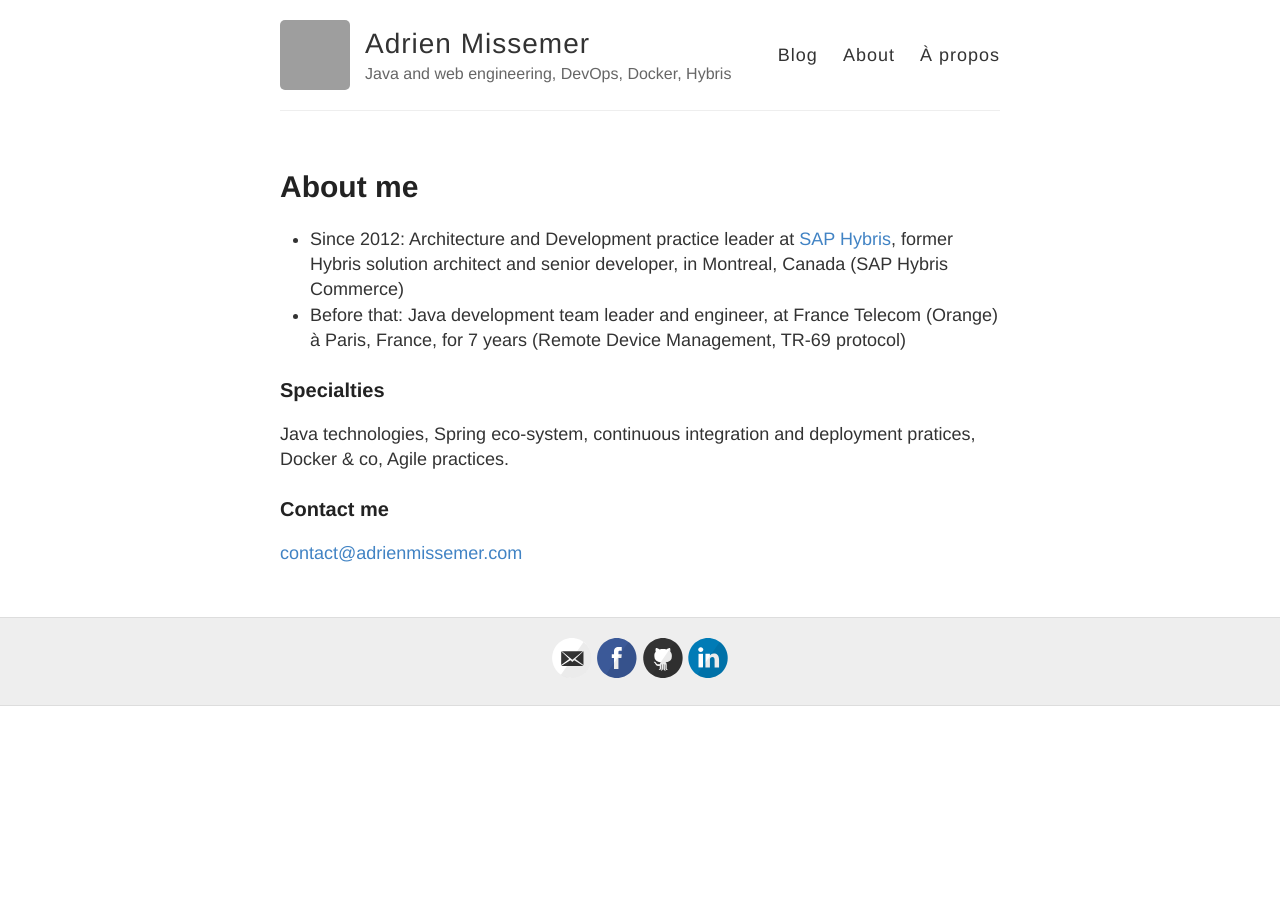
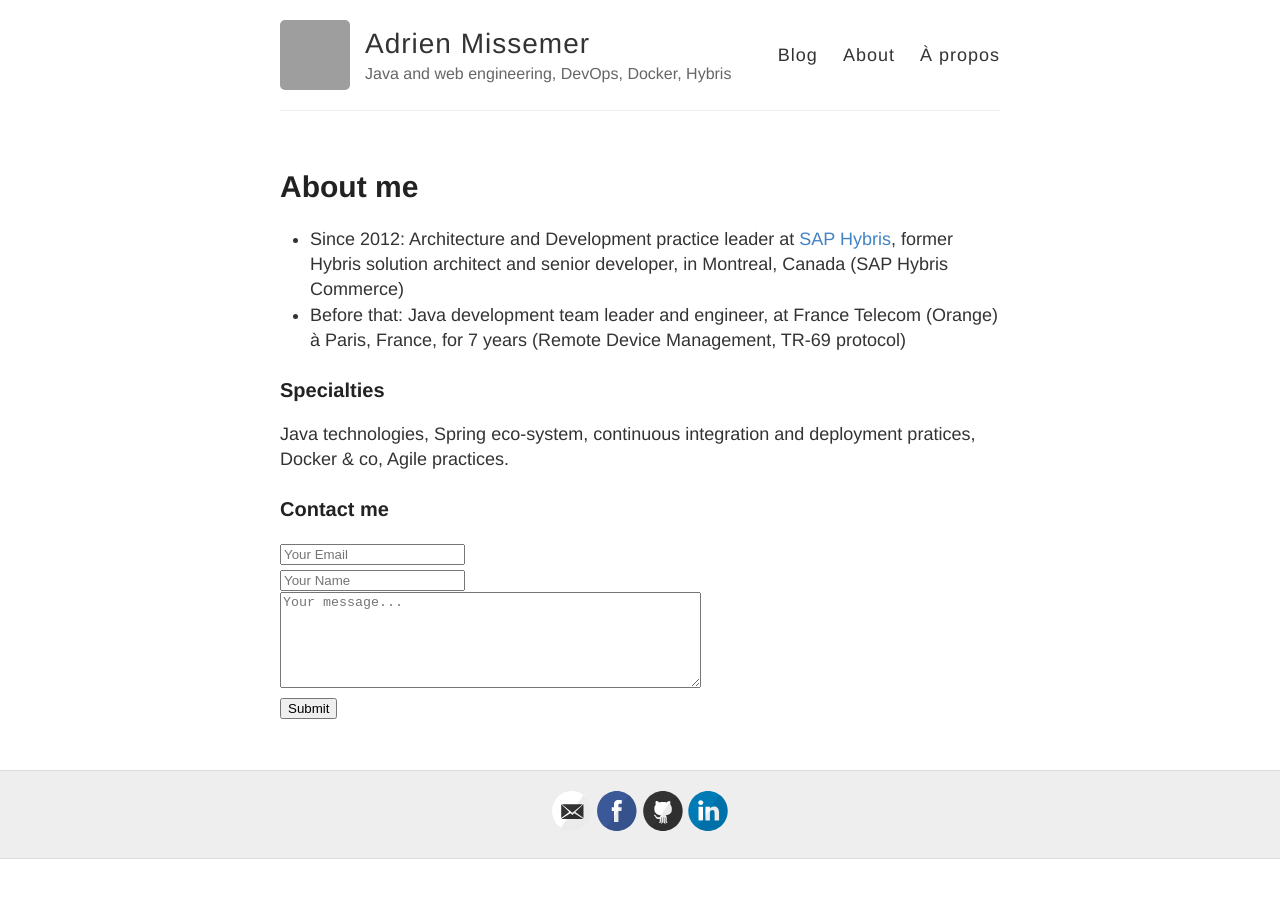
Before and after one commit to amissemer/adrienmissemer.com, a Jekyll site: the page built from about.md, in a window 1280 px wide. Built offline with Jekyll 4.4.1, drawn with Linux system fonts in a browser that asks for light colours; grey boxes are pictures that could not be loaded.

Commit message:
Updated about.md

```diff
--- a/about.md
+++ b/about.md
@@ -13,4 +13,4 @@ Java technologies, Spring eco-system, continuous integration and deployment prat
 
 ### Contact me
 
-[contact@adrienmissemer.com](mailto:contact@adrienmissemer.com)
+{% include contact.html %}
```
